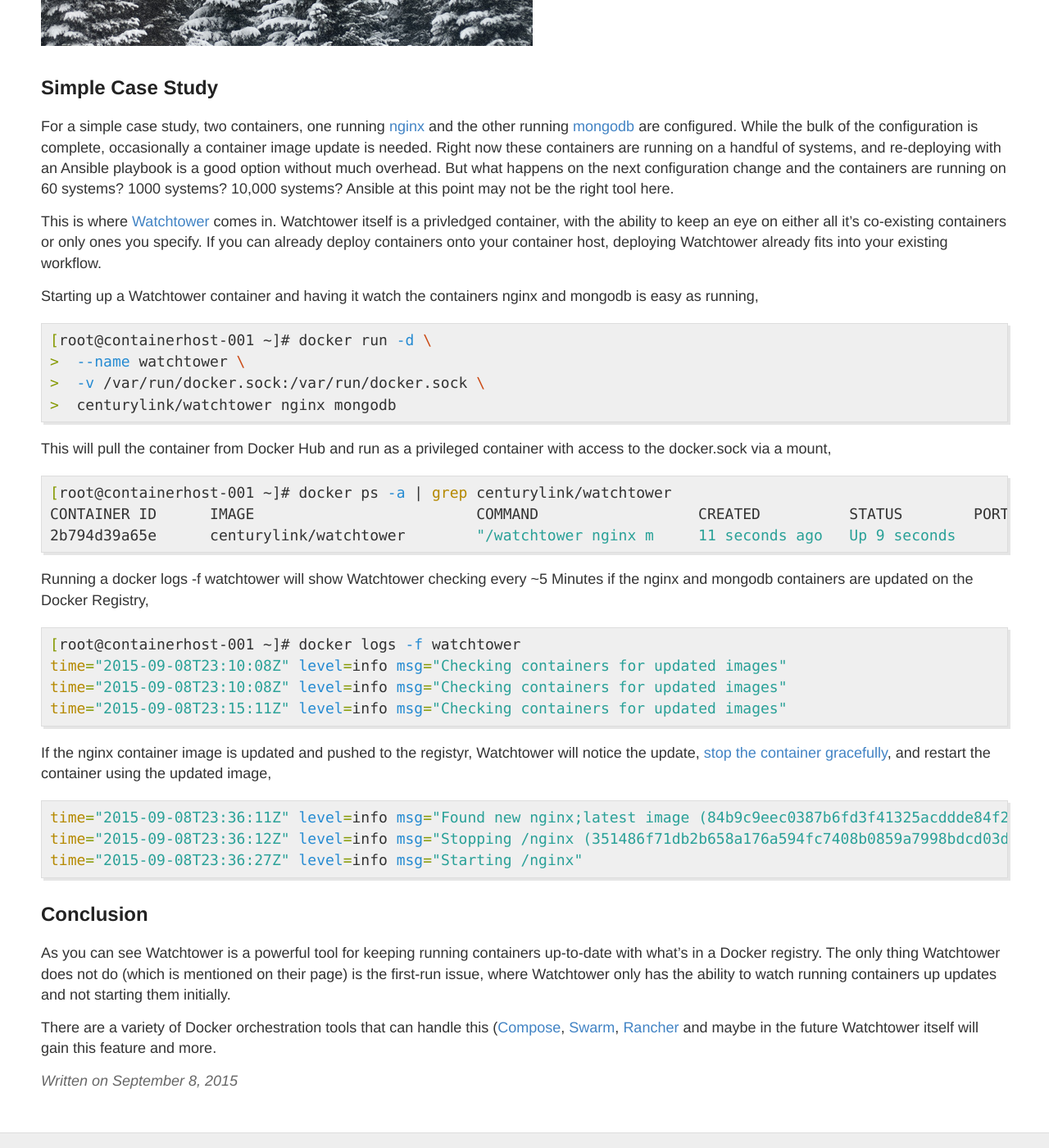
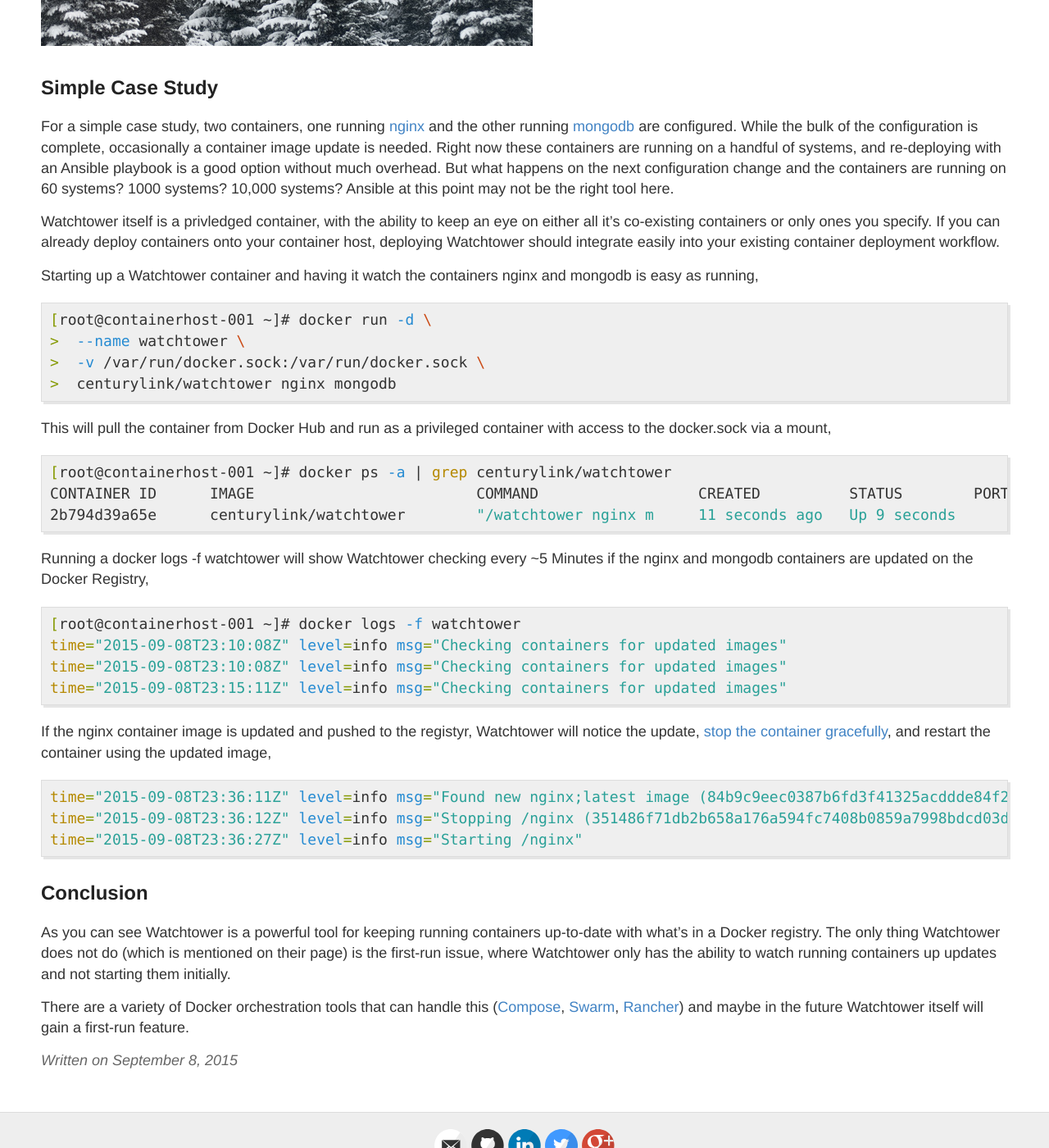
Before and after one commit to ecliptik/ecliptik.github.io, a Jekyll site: the page built from _posts/2015-9-08-Automating-Container-Updates-With-Watchtower.md, in a window 1280 px wide and 1400 px high, scrolled down 793 px. Shown: the whole window at 82% size. Built offline with Jekyll 4.4.1, drawn with Linux system fonts in a browser that asks for light colours; Markdown is read by kramdown in place of the engine named in the settings.

Commit message:
Fix up the Watchtower post some

```diff
--- a/_posts/2015-9-08-Automating-Container-Updates-With-Watchtower.md
+++ b/_posts/2015-9-08-Automating-Container-Updates-With-Watchtower.md
@@ -17,7 +17,7 @@
 
 For a simple case study, two containers, one running [nginx](https://hub.docker.com/_/nginx/) and the other running [mongodb](https://hub.docker.com/_/mongo/) are configured. While the bulk of the configuration is complete, occasionally a container image update is needed. Right now these containers are running on a handful of systems, and re-deploying with an Ansible playbook is a good option without much overhead. But what happens on the next configuration change and the containers are running on 60 systems? 1000 systems? 10,000 systems? Ansible at this point may not be the right tool here.
 
-This is where [Watchtower](https://hub.docker.com/r/centurylink/watchtower/)  comes in. Watchtower itself is a privledged container, with the ability to keep an eye on either all it's co-existing containers or only ones you specify. If you can already deploy containers onto your container host, deploying Watchtower already fits into your existing workflow.
+Watchtower itself is a privledged container, with the ability to keep an eye on either all it's co-existing containers or only ones you specify. If you can already deploy containers onto your container host, deploying Watchtower should integrate easily into your existing container deployment workflow.
 
 Starting up a Watchtower container and having it watch the containers nginx and mongodb is easy as running,
 
@@ -56,4 +56,4 @@
 ## Conclusion
 As you can see Watchtower is a powerful tool for keeping running containers up-to-date with what's in a Docker registry. The only thing Watchtower does not do (which is mentioned on their page) is the first-run issue, where Watchtower only has the ability to watch running containers up updates and not starting them initially.
 
-There are a variety of Docker orchestration tools that can handle this ([Compose](https://docs.docker.com/compose/), [Swarm](https://docs.docker.com/swarm/), [Rancher](http://rancher.com/) and maybe in the future Watchtower itself will gain this feature and more.
+There are a variety of Docker orchestration tools that can handle this ([Compose](https://docs.docker.com/compose/), [Swarm](https://docs.docker.com/swarm/), [Rancher](http://rancher.com/)) and maybe in the future Watchtower itself will gain a first-run feature.
```
